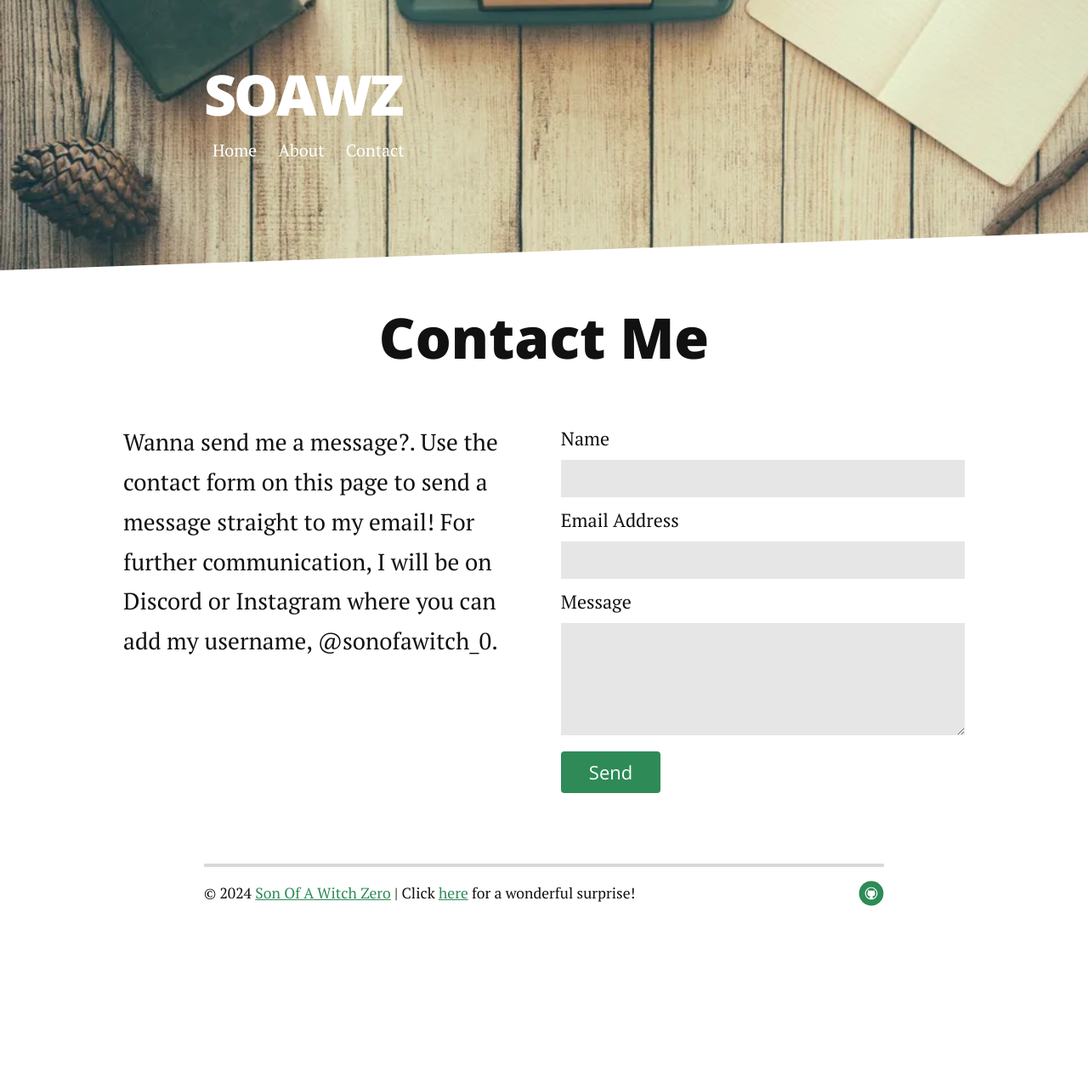
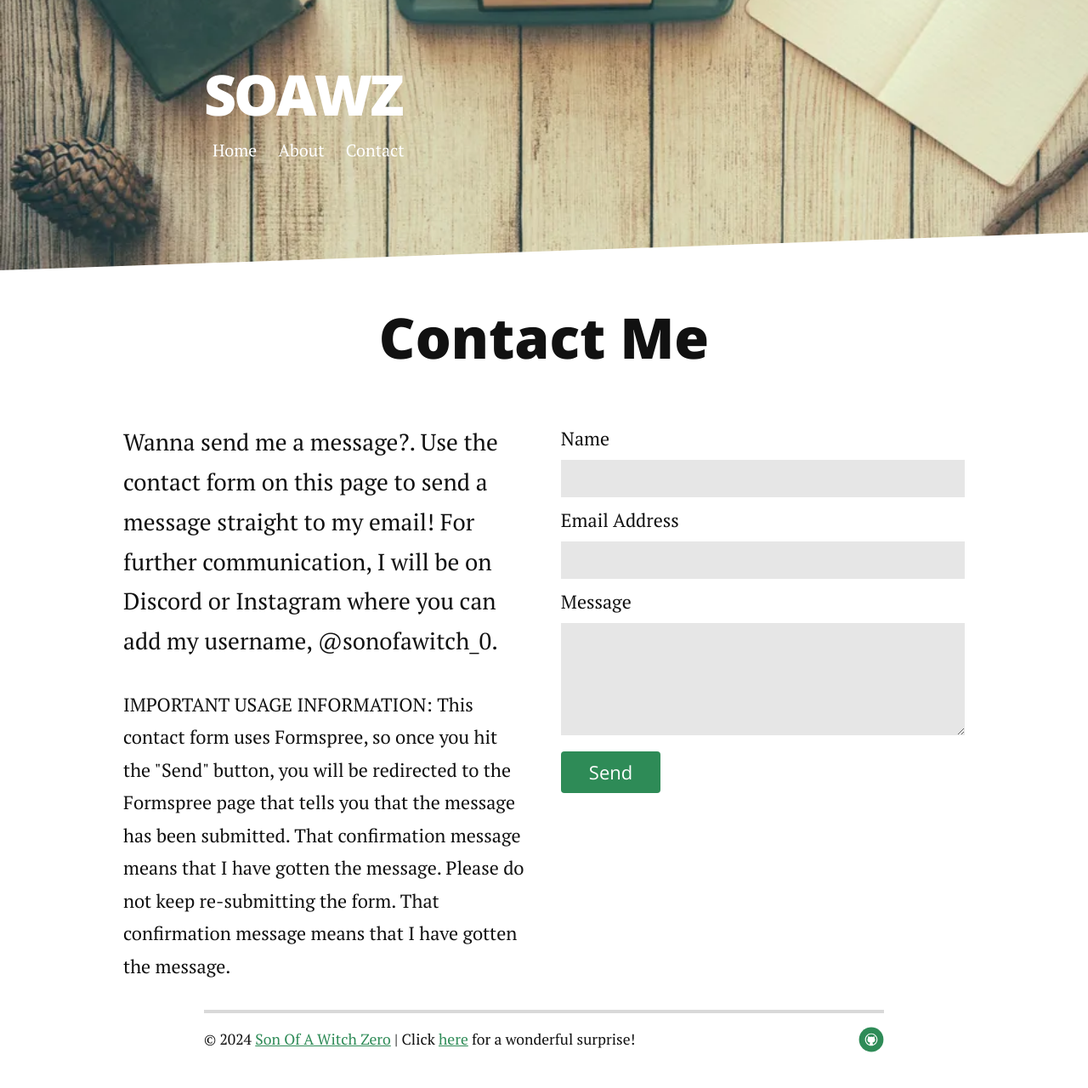
Before and after one commit to soawzblog/soawzblog.github.io, a Jekyll site: the page built from contact.md, in a window 1280 px wide. Shown: the whole page at 85% size. Built offline with Jekyll 4.4.1, drawn with Linux system fonts in a browser that asks for light colours; nearby versions of some CDN libraries; before the commit the page ends 1107 px from its top, so only the background shows below that.

Commit message:
some changes

```diff
--- a/contact.md
+++ b/contact.md
@@ -7,6 +7,7 @@ title: Contact Long Haul
   <h1 class="pageTitle">Contact Me</h1>
   <div class="contactContent">
     <p class="intro">Wanna send me a message?. Use the contact form on this page to send a message straight to my email! For further communication, I will be on Discord or Instagram where you can add my username, @sonofawitch_0.</p>
+    <alert>IMPORTANT USAGE INFORMATION: This contact form uses Formspree, so once you hit the "Send" button, you will be redirected to the Formspree page that tells you that the message has been submitted. That confirmation message means that I have gotten the message. Please do not keep re-submitting the form. That confirmation message means that I have gotten the message.</alert>
   </div>
   <form action="https://formspree.io/f/myzyeyrv" method="POST">
     <label for="name">Name</label>
```
Also changed, not shown: about.md (+1 -1 lines).
